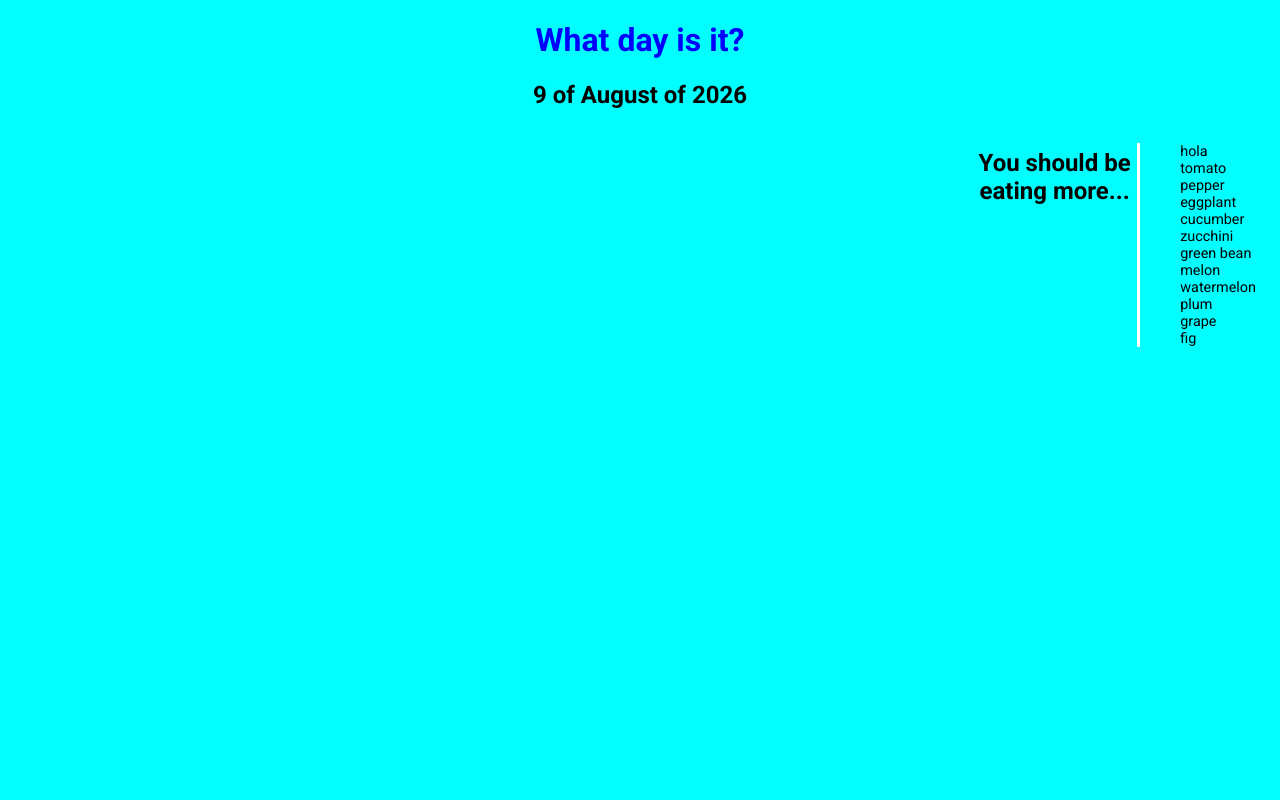
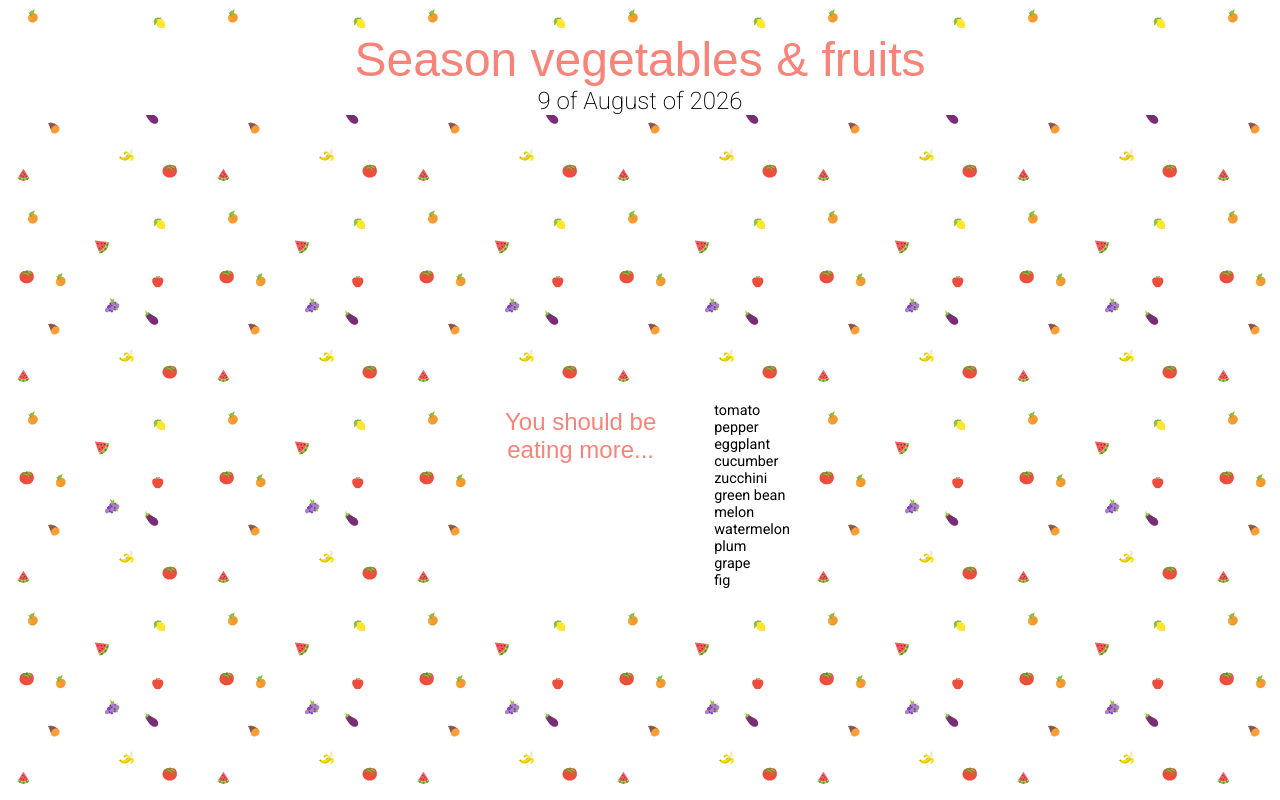
Before and after one commit to yolandatuin/what-month-it-is, a website: page index.html in a window 1280 px wide. Drawn offline with Linux system fonts and the light colour scheme; a web font is replaced by a local one.

Commit message:
emoji background added

```diff
--- a/index.html
+++ b/index.html
@@ -3,7 +3,7 @@
   <head>
     <meta charset="UTF-8" />
     <meta name="viewport" content="width=device-width, initial-scale=1.0" />
-    <title>What month is it?</title>
+    <title>Season vegetables & fruits</title>
     <link rel="stylesheet" href="styles/style.css" />
     <link rel="preconnect" href="https://fonts.googleapis.com" />
     <link rel="preconnect" href="https://fonts.gstatic.com" crossorigin />
@@ -11,16 +11,18 @@
       href="https://fonts.googleapis.com/css2?family=Roboto:ital,wght@0,100..900;1,100..900&display=swap"
       rel="stylesheet"
     />
+    <link
+      href="https://fonts.googleapis.com/css2?family=Matemasie&display=swap"
+      rel="stylesheet"
+    />
   </head>
   <body>
-    <h1 class="h1_color">What day is it?</h1>
+    <h1 class="h1_color">Season vegetables & fruits</h1>
     <h2 class="js_month">holii</h2>
     <div class="container">
       <aside>
-        <h1>You should be eating more...</h1>
-        <ul class="js_ul">
-          <li>hola</li>
-        </ul>
+        <h1 class="h1_color">You should be eating more...</h1>
+        <ul class="js_ul"></ul>
       </aside>
     </div>
     <script src="scripts/script.js"></script>
--- a/months.json
+++ b/months.json
@@ -10,6 +10,7 @@
       "lemon",
       "grapefruit"
     ],
+
     "vegetables": [
       "chard",
       "artichoke",
@@ -20,7 +21,7 @@
       "spinach",
       "leek"
     ],
-    "style": ["black", "blue", "images/january.jpg"]
+    "style": ["blue", "images/January.png"]
   },
   "February": {
     "fruits": [
@@ -44,7 +45,7 @@
       "peas",
       "broad beans"
     ],
-    "style": ["black", "blue", "images/february.jpg"]
+    "style": ["blue", "images/February.png"]
   },
   "March": {
     "fruits": [
@@ -66,7 +67,7 @@
       "asparagus",
       "lettuce"
     ],
-    "style": ["brown", "green", "images/march.jpg"]
+    "style": ["green", "Images/march.png"]
   },
   "April": {
     "fruits": ["strawberry", "apricot", "cherry", "kiwi", "orange", "pear"],
@@ -80,7 +81,7 @@
       "leek",
       "spinach"
     ],
-    "style": ["black", "blue", "images/april.jpg"]
+    "style": ["blue", "images/April.png"]
   },
   "May": {
     "fruits": [
@@ -99,7 +100,7 @@
       "carrot",
       "pepper"
     ],
-    "style": ["black", "blue", "images/may.jpg"]
+    "style": ["blue", "images/May.png"]
   },
   "June": {
     "fruits": [
@@ -119,7 +120,7 @@
       "lettuce",
       "carrot"
     ],
-    "style": ["black", "blue", "images/june.jpg"]
+    "style": ["blue", "images/June.png"]
   },
   "July": {
     "fruits": ["melon", "watermelon", "peach", "nectarine", "plum", "grape"],
@@ -131,7 +132,7 @@
       "zucchini",
       "green bean"
     ],
-    "style": ["brown", "green", "images/july.jpg"]
+    "style": ["green", "images/July.png"]
   },
   "August": {
     "fruits": ["melon", "watermelon", "plum", "grape", "fig"],
@@ -143,7 +144,7 @@
       "zucchini",
       "green bean"
     ],
-    "style": ["black", "blue", "images/august.jpg"]
+    "style": ["#F88379", "images/August.png"]
   },
   "September": {
     "fruits": ["grape", "fig", "pear", "apple", "pomegranate"],
@@ -155,7 +156,7 @@
       "cucumber",
       "zucchini"
     ],
-    "style": ["black", "blue", "images/september.jpg"]
+    "style": ["black", "blue", "images/September.png"]
   },
   "October": {
     "fruits": ["grape", "apple", "pomegranate", "persimmon", "fig"],
@@ -177,7 +178,8 @@
       "chard",
       "leek",
       "spinach"
-    ]
+    ],
+    "style": ["black", "blue", "images/November.png"]
   },
   "December": {
     "fruits": ["orange", "mandarin", "kiwi", "apple", "pear", "grapefruit"],
@@ -188,6 +190,7 @@
       "chard",
       "spinach",
       "endive"
-    ]
+    ],
+    "style": ["black", "blue", "images/December.png"]
   }
 }
--- a/scripts/script.js
+++ b/scripts/script.js
@@ -41,7 +41,7 @@ function paintData() {
 
   document.body.style.color = monthStyle[0];
   document.querySelector(".h1_color").style.color = monthStyle[1];
-  document.body.style.backgroundImage = `url('${monthStyle[2]}')`;
+  document.body.style.backgroundImage = `url('${monthStyle[1]}')`;
 
   for (let item in monthVeggies) {
     //"in" because it's an Object, not an Array.
--- a/styles/style.css
+++ b/styles/style.css
@@ -1,12 +1,24 @@
 body {
-    background-color: #00FFFF;
   font-family: "Roboto", sans-serif;
   font-optical-sizing: auto;
   font-style: normal;
 }
 
-h1, h2 {
+h1 {
+  font-family: "Matemasie", sans-serif;
+  font-weight: 400;
+  font-style: normal;
+  font-size: 3em;
   text-align: center;
+  background-color: white;
+  margin-bottom: 0;
+}
+h2 {
+  text-align: center;
+  background-color: white;
+  font-weight: 200;
+  margin-top: 0;
+  color: black;
 }
 .container {
   width: 100%;
@@ -16,8 +28,10 @@ h1, h2 {
 aside {
   width: 300px;
   display: flex;
+  border-radius: 1rem;
   margin-left: auto;
-    border-radius: 1rem;
+  margin-right: auto;
+  margin-top: 20%;
 }
 
 aside h1 {
@@ -28,6 +42,6 @@ aside ul {
   border-left-style: solid;
   border-color: #fff;
   font-size: 0.9rem;
-    margin-right: 1rem;
-
+  color: black;
+  background-color: white;
 }
```
Also changed, not shown: images/April.png (added), images/August.png (added), images/December.png (added), images/February.png (added), images/January.png (added), images/July.png (added), images/June.png (added), images/March.png (added), images/May.png (added), images/November.png (added), images/October.png (added), images/September.png (added), images/image.jpg (deleted). Lines whose indentation alone changed are shown as unchanged.
